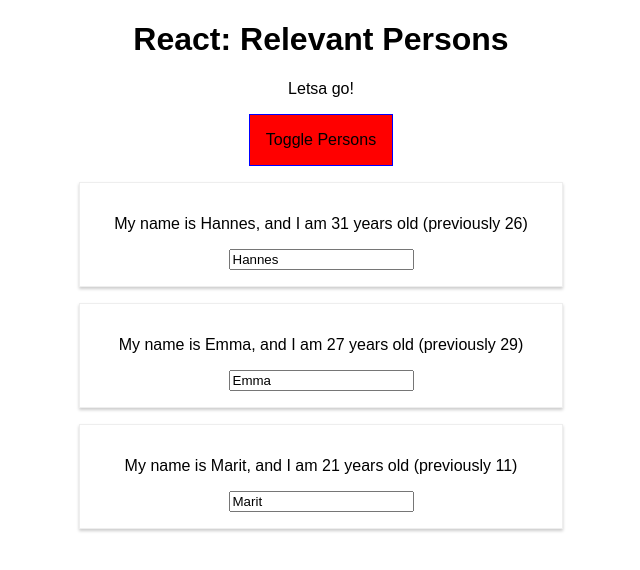
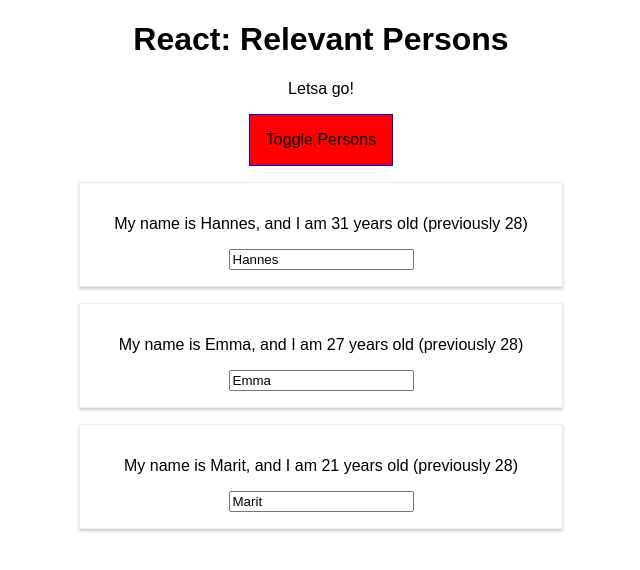
Before and after one commit to hander87/UdemyReactCourse, a React app: page / in a window 1280 px wide. Both pictures are taken after a click on the button "Toggle Persons". Shown: the top 570 px of the page, without its empty margins (319-959 px from the left). Built offline with nearby package versions, Linux system fonts and the light colour scheme.

Commit message:
Converting Stateless into Stateful components

```diff
--- a/src/components/Persons/Person/Person.js
+++ b/src/components/Persons/Person/Person.js
@@ -1,16 +1,20 @@
-import React from 'react';
+import React, {Component} from 'react';
 import classes from './Person.css';
 
-const person = (props) => {
-  const randomAge = Math.floor(Math.random() * 30);
+const randomAge = Math.floor(Math.random() * 30);
 
-  return (
-    <div className={classes.Person}>
-      <p onClick={props.click}>My name is {props.name}, and I am {props.age} years old (previously {randomAge})</p>
-      <p>{props.children}</p>
-      <input type="text" onChange={props.changed} value={props.name} />
-    </div>
-  );
+class Person extends Component {
+
+  render() {
+    return (
+      <div className={classes.Person}>
+        <p onClick={this.props.click}>My name is {this.props.name}, and I am {this.props.age} years old (previously {randomAge})</p>
+        <p>{this.props.children}</p>
+        <input type="text" onChange={this.props.changed} value={this.props.name} />
+      </div>
+    );
+  }
+
 }
 
-export default person;
+export default Person;
--- a/src/components/Persons/Persons.js
+++ b/src/components/Persons/Persons.js
@@ -1,17 +1,20 @@
-import React from "react";
+import React, { Component } from "react";
 
-import Person from './Person/Person';
+import Person from "./Person/Person";
 
-const persons = props =>
-  props.persons.map((person, index) => {
+class Persons extends Component {
+  render() {
+    return this.props.persons.map((person, index) => {
       return (
         <Person
-        click={() => props.clicked(index)}
+          click={() => this.props.clicked(index)}
           name={person.name}
           age={person.age}
-        changed={event => props.changed(event, person.id)}
+          changed={event => this.props.changed(event, person.id)}
         />
       );
     });
+  }
+}
 
-export default persons;
+export default Persons;
```
Lines whose indentation alone changed are shown as unchanged.
